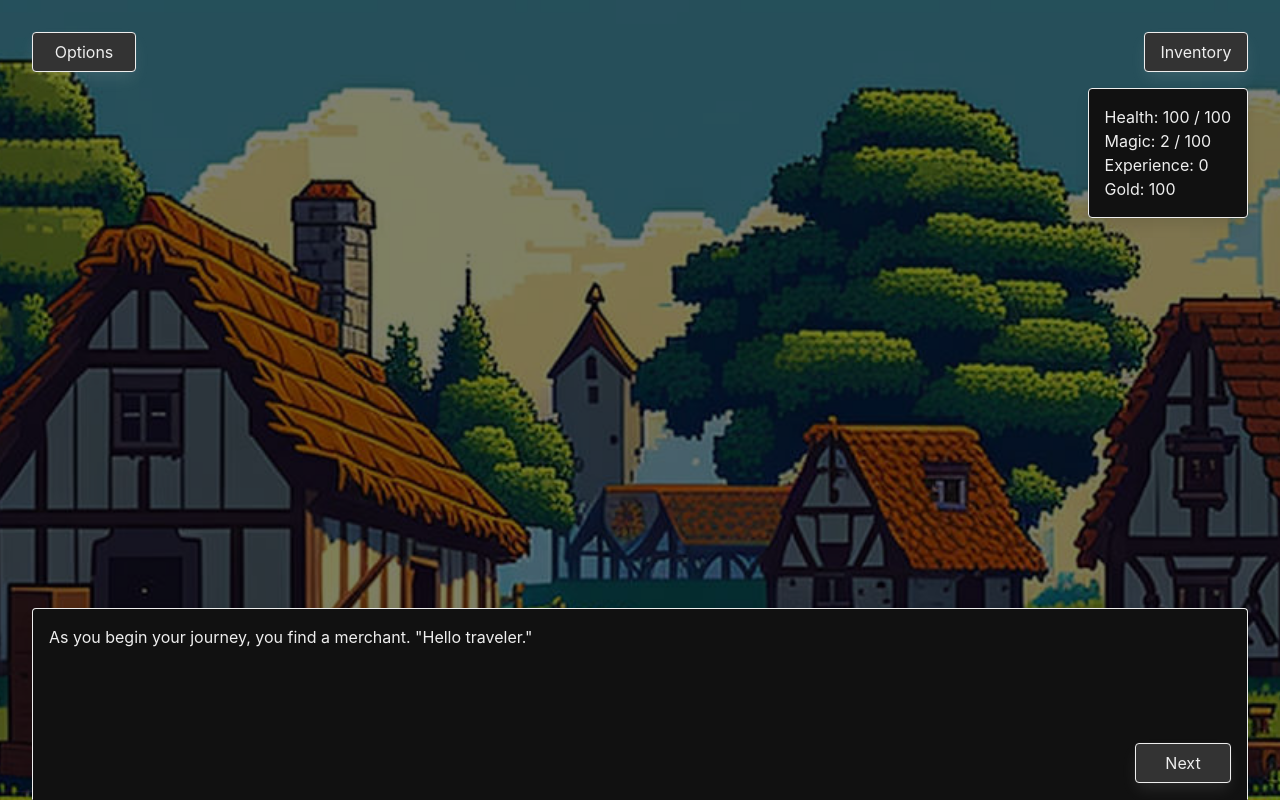
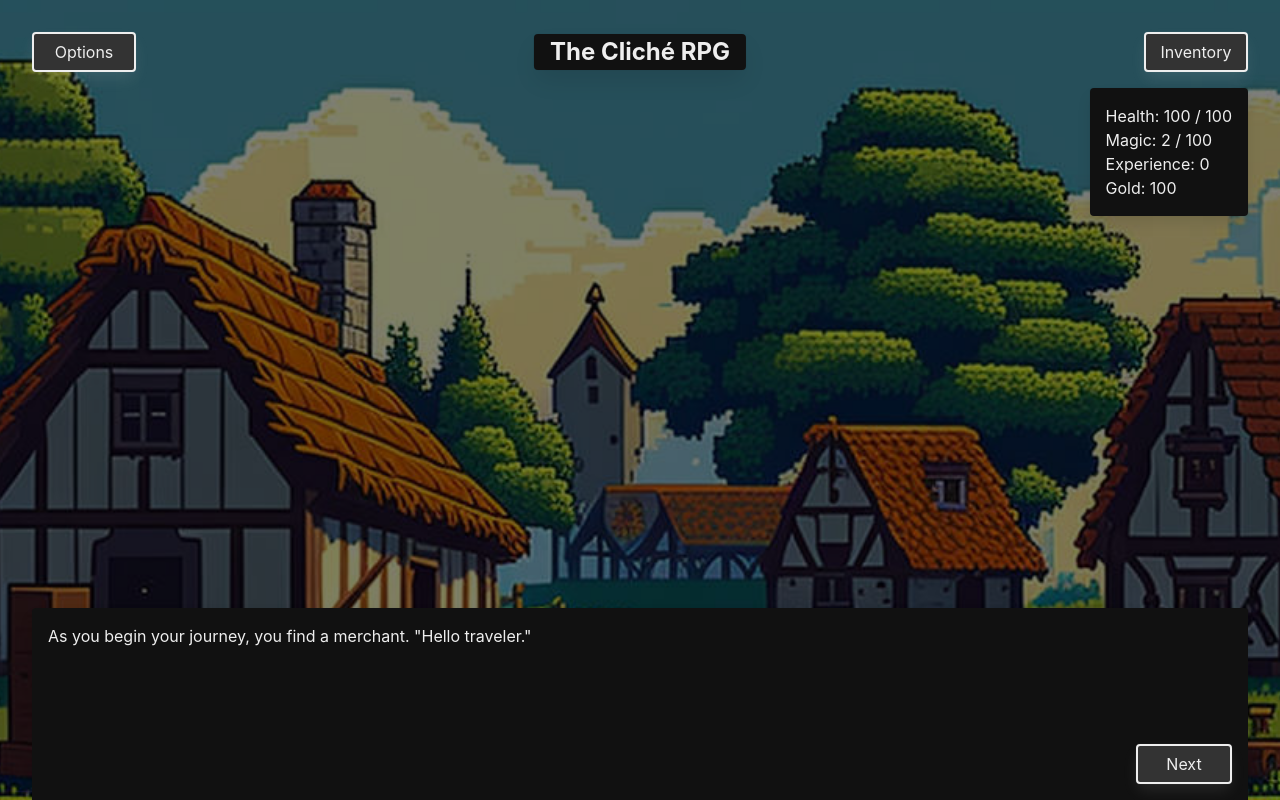
Before and after one commit to jacob-willden/the-cliche-rpg, a React (Vite) app: page / in a window 1280 px wide. Built offline with nearby package versions, Linux system fonts and the light colour scheme.

Commit message:
Add page heading
Also add more visual distinction between cards and buttons

```diff
--- a/src/App.css
+++ b/src/App.css
@@ -15,6 +15,18 @@
 #game.dark {
 	background-color: #000;
 	color: #eee;
+}
+
+h1.card {
+	position: absolute;
+	left: 50%;
+	transform: translate(-50%);
+	top: 2.1rem;
+	z-index: 1;
+	font-weight: 700;
+	font-size: 1.5rem;
+    display: block;
+    padding: 0 1rem;
 }
 
 #background {
@@ -44,7 +56,8 @@ a {
 }
 
 .button {
-	border-color: #595959;
+	border-width: 0.125rem;
+	border-color: #111;
 	box-shadow: 0 .5em 1em -.125em rgba(10,10,10,.1),0 0 0 .0625rem rgba(10,10,10,.02);
 }
 
@@ -183,7 +196,7 @@ input[type="number"] {
 #game.dark .card {
 	background-color: #111;
 	color: #eee;
-	border: 0.0625rem solid #eee;
+	/* border: 0.0625rem solid #eee; */
 }
 
 #primary-textbox p {
--- a/src/App.jsx
+++ b/src/App.jsx
@@ -948,6 +948,7 @@ function App() {
 
 	return (
 		<div id='game' className={darkMode ? 'dark' : ''}>
+			<h1 class="card">The Cliché RPG</h1>
 			<img id='background' src={background} alt='' />
 			<button onClick={() => {setModalTypeSelection('options'); openModal();}} id='options-button' className='button'>Options</button>
 			<button onClick={() => {setModalTypeSelection('inventory'); openModal();}} id='inventory-button' className='button'>Inventory</button>
```
